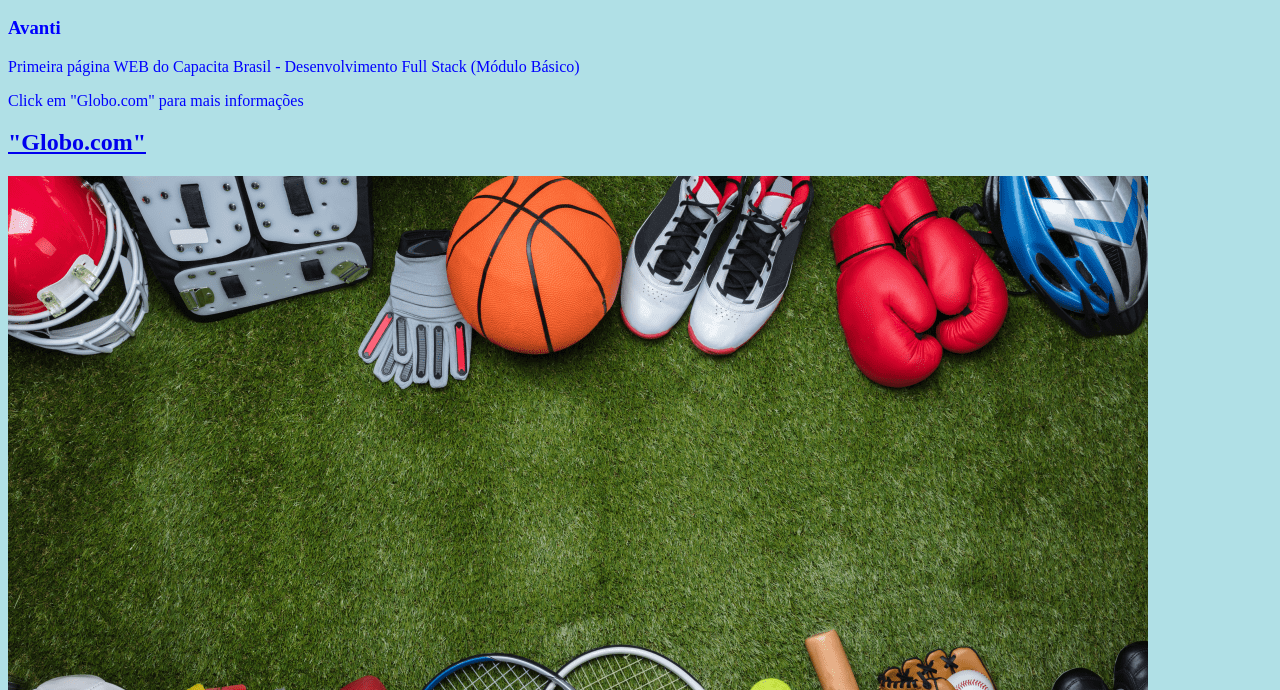
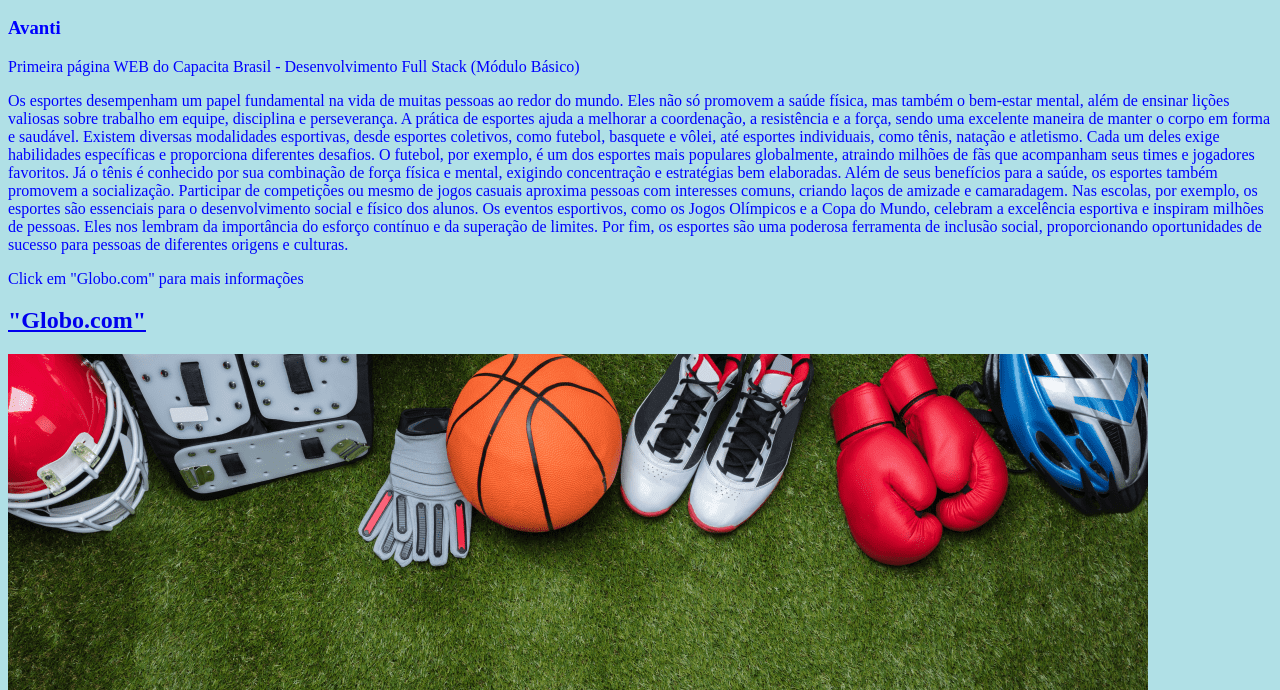
Before and after one commit to Leonardohilariogithub/atlantico_avanti_desenvolvimento_full_stack, a plain HTML site: page index.html in a window 1280 px wide. Shown: the part 110-800 px from the top of the page. Drawn offline with Linux system fonts and the light colour scheme.

Commit message:
commit diario

```diff
--- a/index.html
+++ b/index.html
@@ -12,6 +12,10 @@
     <h2>Avanti</h2>
     <h3>Avanti</h3>
     <p>Primeira página WEB do Capacita Brasil - Desenvolvimento Full Stack (Módulo Básico)</p>
+    <P>Os esportes desempenham um papel fundamental na vida de muitas pessoas ao redor do mundo. Eles não só promovem a saúde física, mas também o bem-estar mental, além de ensinar lições valiosas sobre trabalho em equipe, disciplina e perseverança. A prática de esportes ajuda a melhorar a coordenação, a resistência e a força, sendo uma excelente maneira de manter o corpo em forma e saudável.
+        Existem diversas modalidades esportivas, desde esportes coletivos, como futebol, basquete e vôlei, até esportes individuais, como tênis, natação e atletismo. Cada um deles exige habilidades específicas e proporciona diferentes desafios. O futebol, por exemplo, é um dos esportes mais populares globalmente, atraindo milhões de fãs que acompanham seus times e jogadores favoritos. Já o tênis é conhecido por sua combinação de força física e mental, exigindo concentração e estratégias bem elaboradas.
+        Além de seus benefícios para a saúde, os esportes também promovem a socialização. Participar de competições ou mesmo de jogos casuais aproxima pessoas com interesses comuns, criando laços de amizade e camaradagem. Nas escolas, por exemplo, os esportes são essenciais para o desenvolvimento social e físico dos alunos.
+        Os eventos esportivos, como os Jogos Olímpicos e a Copa do Mundo, celebram a excelência esportiva e inspiram milhões de pessoas. Eles nos lembram da importância do esforço contínuo e da superação de limites. Por fim, os esportes são uma poderosa ferramenta de inclusão social, proporcionando oportunidades de sucesso para pessoas de diferentes origens e culturas.</P>
     <p>Click em "Globo.com" para mais informações</p>
     <h2><a href="https://www.globo.com/" target="_blank" rel="noopener noreferrer">"Globo.com" </a></h2>
     <img src="./IMAGENS/esporte.png" alt="Esportes">
```
